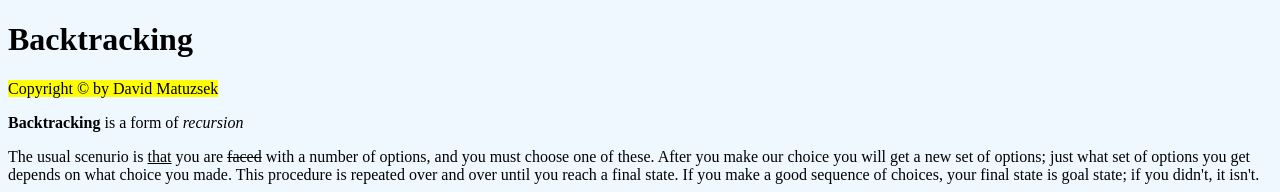
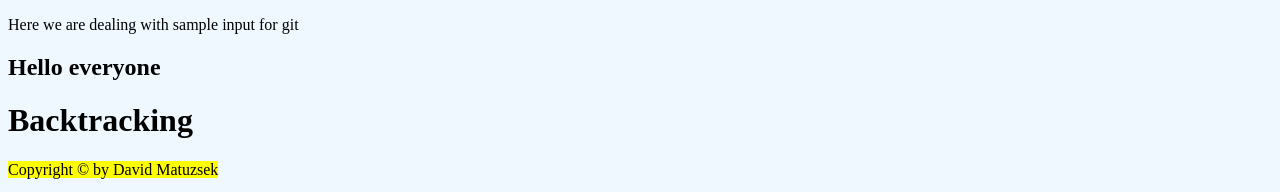
Before and after one commit to Naman1809/HTML_Project, a plain HTML site: page index.html in a window 1280 px wide. Shown: the top 192 px of the page. Drawn offline with Linux system fonts and the light colour scheme.

Commit message:
pull branches

```diff
--- a/index.html
+++ b/index.html
@@ -9,6 +9,8 @@
   </head>
   <body>
     <!-- We are checking wheter the number increases on the side while changing the files -->
+    <p>Here we are dealing with sample input for git</p>
+    <h2>Hello everyone</h2>
     <h1>Backtracking</h1>
     <p><mark> Copyright &#169; by David Matuzsek</mark></p>
     <p><strong>Backtracking</strong> is a form of <em> recursion</em></p>
```
